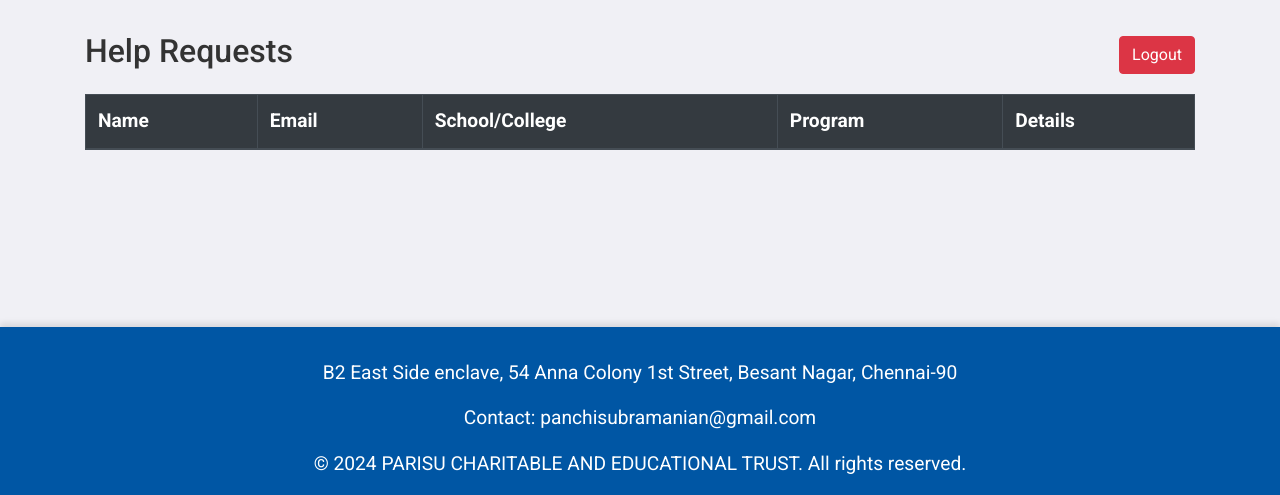
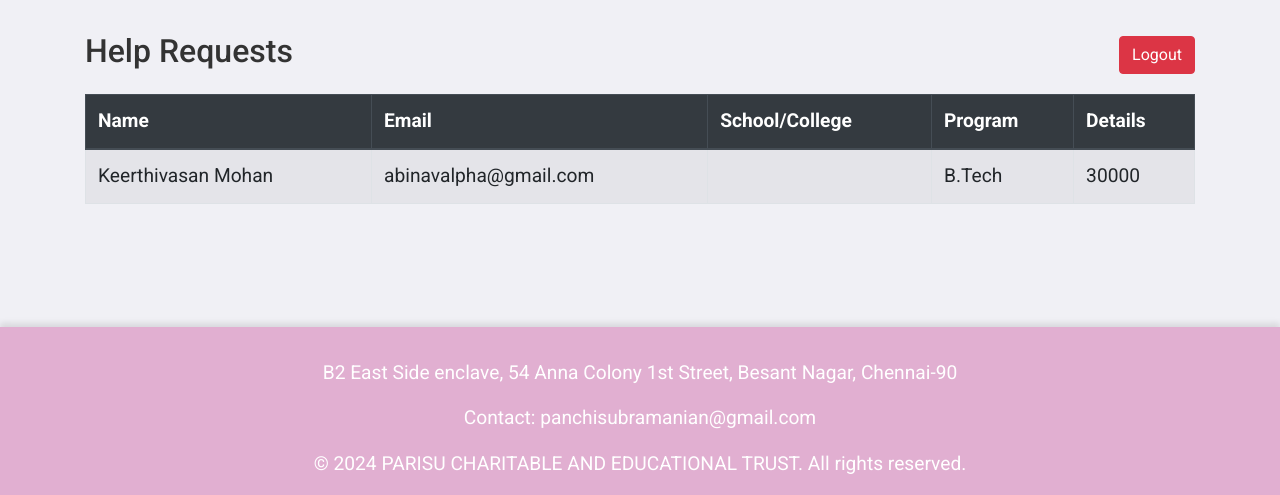
Before and after one commit to LILTIMOTHY64/Trust-Website, a Flask app: page /requests in a window 1280 px wide. Shown: the part 305-800 px from the top of the page. Run offline with Flask 3, Linux system fonts and the light colour scheme; lists and menus that the app fills with data are empty; some libraries are stand-ins or nearby versions.

Commit message:
Ignore update

```diff
--- a/requests.csv
+++ b/requests.csv
@@ -1 +1,2 @@
 id,name,email,school/college,program,details
+1,Keerthivasan Mohan,abinavalpha@gmail.com,,B.Tech,30000
--- a/static/styles.css
+++ b/static/styles.css
@@ -39,7 +39,7 @@ header {
 
 /* Footer styling */
 footer {
-    background-color: #0056A4; /* Use blue from the logo */
+    background-color: rgb(225, 175, 209); /* Use blue from the logo */
     color: white;
     padding: 1rem;
     text-align: center;
```
Also changed, not shown: 1 other file.
